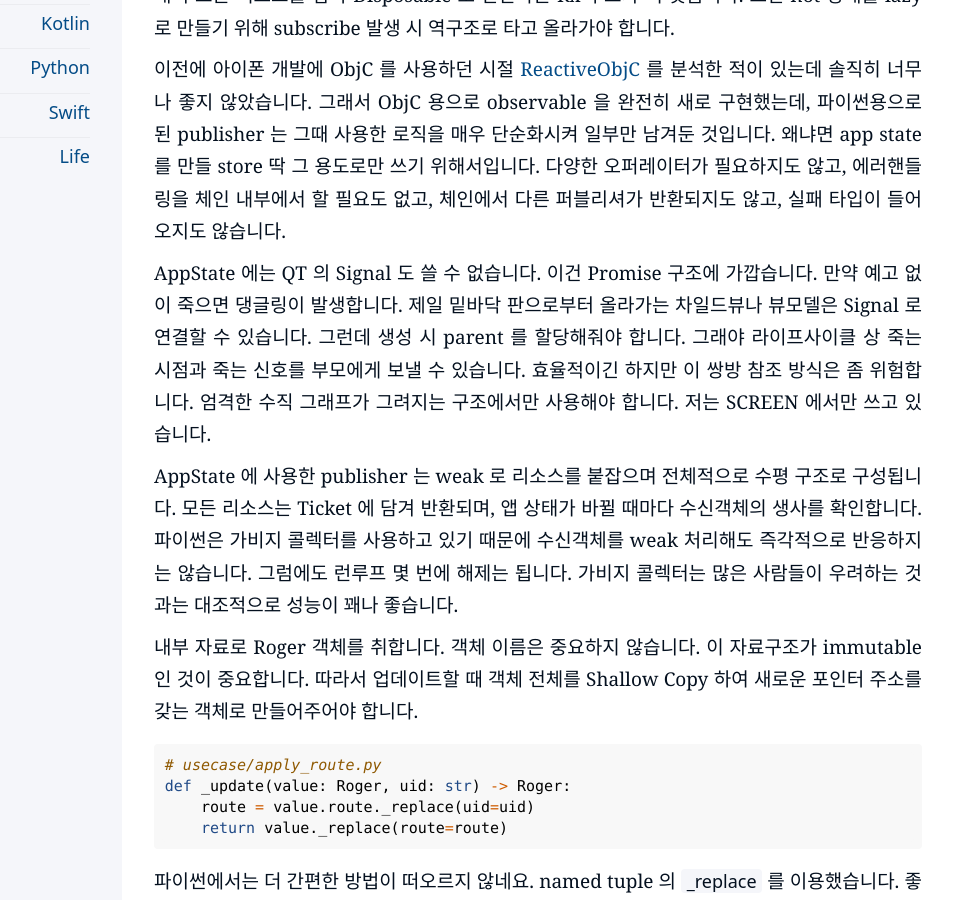
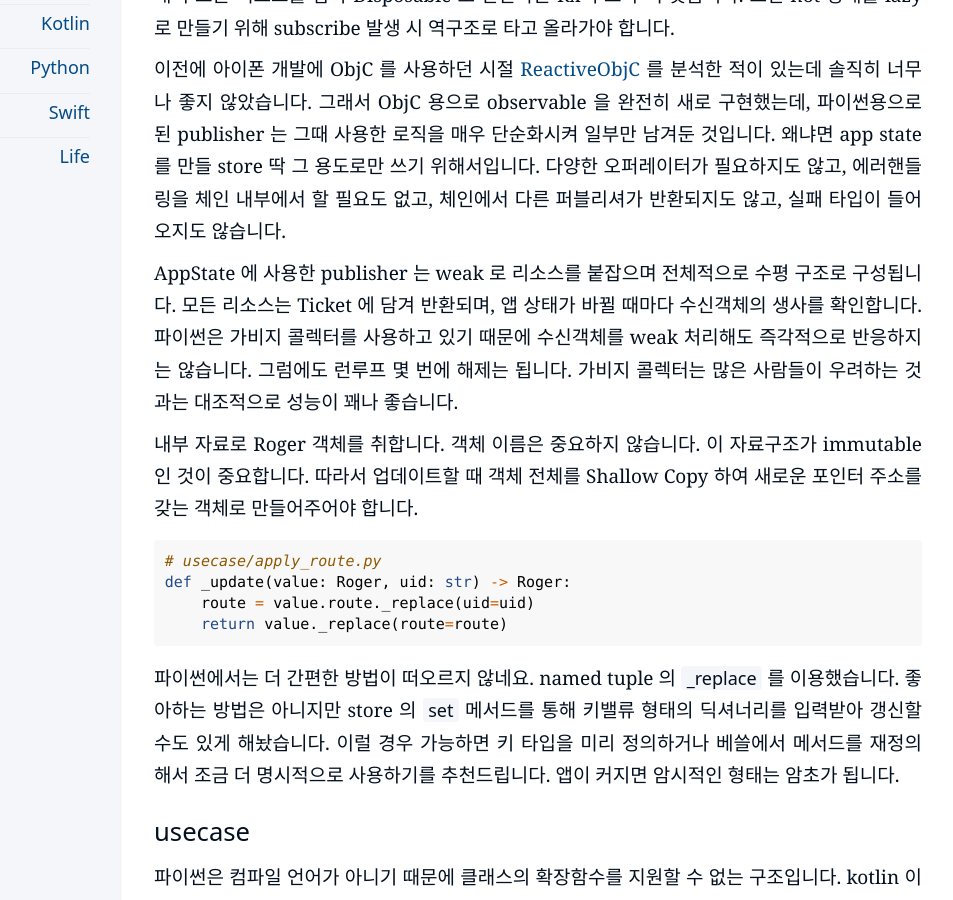
Before and after one commit to kiroshin/kiroshin.github.io, a Jekyll site: the page built from _posts/2024-10-07-python-qt-desktop-app.md, in a window 1280 px wide and 900 px high, scrolled down 2260 px. Shown: the whole window, without its empty margins (198-1151 px from the left). Built offline with Jekyll 4.4.1, drawn with Linux system fonts in a browser that asks for light colours.

Commit message:
Update 2024-10-07-python-qt-desktop-app.md

```diff
--- a/_posts/2024-10-07-python-qt-desktop-app.md
+++ b/_posts/2024-10-07-python-qt-desktop-app.md
@@ -49,8 +49,6 @@ GUI 프로그래밍은 화면을 갱신하는 런루프가 돌기 때문에 동
 여기에는 [FBLPromise](https://github.com/google/promises/blob/master/Sources/FBLPromises/FBLPromise.m) 처럼 일반적인 Promise 구조가 어울리지 않습니다. 이러한 구조는 Future 나 Task 처럼 수신 객체와 생사를 함께할 때 사용합니다. AppState 를 수신하는 객체는 언제든 죽을 수 있기 때문에 이 구조를 사용하게 되면 번거롭게도 해제 처리를 따로 해줘야 합니다. 그래서 모든 리소스를 담아 Disposable 로 반환하는 Rx 구조가 더 낫습니다. 또한 hot 상태를 lazy 로 만들기 위해 subscribe 발생 시 역구조로 타고 올라가야 합니다.
 
 이전에 아이폰 개발에 ObjC 를 사용하던 시절 [ReactiveObjC](https://github.com/ReactiveCocoa/ReactiveObjC) 를 분석한 적이 있는데 솔직히 너무나 좋지 않았습니다. 그래서 ObjC 용으로 observable 을 완전히 새로 구현했는데, 파이썬용으로 된 publisher 는 그때 사용한 로직을 매우 단순화시켜 일부만 남겨둔 것입니다. 왜냐면 app state 를 만들 store 딱 그 용도로만 쓰기 위해서입니다. 다양한 오퍼레이터가 필요하지도 않고, 에러핸들링을 체인 내부에서 할 필요도 없고, 체인에서 다른 퍼블리셔가 반환되지도 않고, 실패 타입이 들어오지도 않습니다.
-
-AppState 에는 QT 의 Signal 도 쓸 수 없습니다. 이건 Promise 구조에 가깝습니다. 만약 예고 없이 죽으면 댕글링이 발생합니다. 제일 밑바닥 판으로부터 올라가는 차일드뷰나 뷰모델은 Signal 로 연결할 수 있습니다. 그런데 생성 시 parent 를 할당해줘야 합니다. 그래야 라이프사이클 상 죽는 시점과 죽는 신호를 부모에게 보낼 수 있습니다. 효율적이긴 하지만 이 쌍방 참조 방식은 좀 위험합니다. 엄격한 수직 그래프가 그려지는 구조에서만 사용해야 합니다. 저는 SCREEN 에서만 쓰고 있습니다.
 
 AppState 에 사용한 publisher 는 weak 로 리소스를 붙잡으며 전체적으로 수평 구조로 구성됩니다. 모든 리소스는 Ticket 에 담겨 반환되며, 앱 상태가 바뀔 때마다 수신객체의 생사를 확인합니다. 파이썬은 가비지 콜렉터를 사용하고 있기 때문에 수신객체를 weak 처리해도 즉각적으로 반응하지는 않습니다. 그럼에도 런루프 몇 번에 해제는 됩니다. 가비지 콜렉터는 많은 사람들이 우려하는 것과는 대조적으로 성능이 꽤나 좋습니다.
 
```
